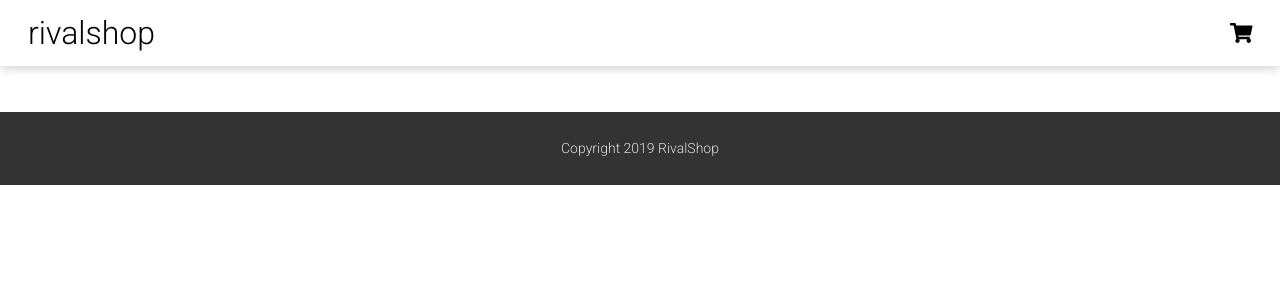
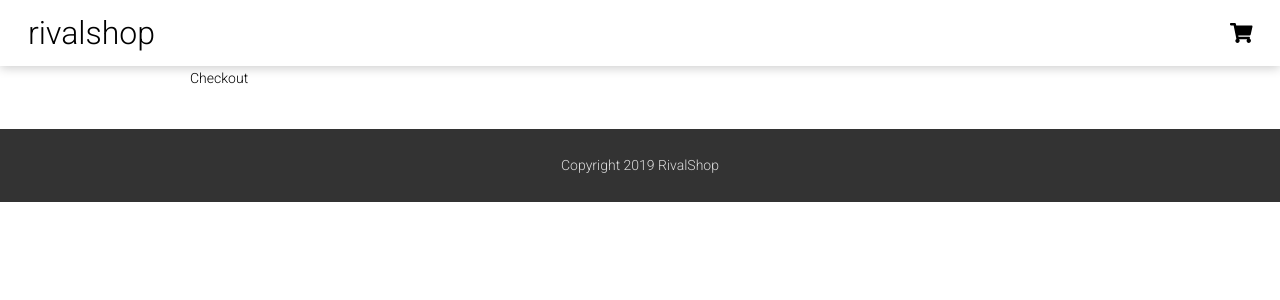
Before and after one commit to fantasticmrdavid/nerfshop, a React app: page /checkout in a window 1280 px wide. Shown: the top 300 px of the page. Built offline with nearby package versions, Linux system fonts and the light colour scheme.

Commit message:
Add checkout view links, update routing config

```diff
--- a/package.json
+++ b/package.json
@@ -41,6 +41,7 @@
     "react-nl2br": "0.4.0",
     "react-redux": "6.0.0",
     "react-router": "4.3.1",
+    "react-router-dom": "4.3.1",
     "redux": "4.0.1",
     "redux-persist": "5.10.0",
     "redux-thunk": "2.3.0",
--- a/src/components/CartPopover/index.jsx
+++ b/src/components/CartPopover/index.jsx
@@ -77,7 +77,7 @@ class CartPopover extends Component {
         { !isEmpty && (
           <Actions>
             <Cta onClick={hideCart}>Close</Cta>
-            <Cta primary href="/checkout">Checkout</Cta>
+            <Cta primary to="/checkout">Checkout</Cta>
           </Actions>
         )}
       </Popover>
--- a/src/components/Cta/index.jsx
+++ b/src/components/Cta/index.jsx
@@ -1,12 +1,21 @@
 import React from 'react';
+import PropTypes from 'prop-types';
+import { Link } from 'react-router-dom';
 import * as styles from './styles';
 
-export default (props) => {
+const Cta = (props) => {
+  const { to } = props;
   const {
     Button,
   } = styles;
 
-  return (
-    <Button {...props} />
-  );
+  const innerComp = <Button {...props} />;
+
+  return !!to ? <Link href={to} to={to}>{innerComp}</Link> : innerComp;
 };
+
+Cta.propTypes = {
+  to: PropTypes.string,
+};
+
+export default Cta;
--- a/src/components/Nav/index.jsx
+++ b/src/components/Nav/index.jsx
@@ -1,5 +1,6 @@
 import React, { Fragment } from 'react';
 import PropTypes from 'prop-types';
+import { Link } from 'react-router-dom';
 import { FontAwesomeIcon } from '@fortawesome/react-fontawesome';
 import { faShoppingCart } from '@fortawesome/free-solid-svg-icons';
 import CartPopoverContainer from 'containers/CartPopoverContainer';
@@ -24,7 +25,9 @@ const Nav = ({
     <Fragment>
       <Spacer />
       <Container>
-        <Logo>RivalShop</Logo>
+        <Link href="/" to="/">
+          <Logo>RivalShop</Logo>
+        </Link>
         <RightSection>
           <CartIcon focused={cartShown} onClick={cartShown ? hideCart : showCart}>
             <FontAwesomeIcon icon={faShoppingCart} />
--- a/src/routers/Routes.jsx
+++ b/src/routers/Routes.jsx
@@ -1,6 +1,7 @@
 import React from 'react';
 import { Switch, Route } from 'react-router';
 import Home from 'views/Home';
+import Checkout from 'views/Checkout';
 import Template from 'components/Template';
 
 const Routes = () => {
@@ -8,6 +9,7 @@ const Routes = () => {
     <Template>
       <Switch>
         <Route exact path="/" component={Home} />
+        <Route exact path="/checkout" component={Checkout} />
       </Switch>
     </Template>
   );
--- a/src/styles/reset.js
+++ b/src/styles/reset.js
@@ -44,6 +44,10 @@ table {
   border-collapse: collapse;
   border-spacing: 0;
 }
+a {
+  text-decoration: none;
+  color: inherit;
+}
 `;
 
 export default reset;
--- /dev/null
+++ b/src/views/Checkout/index.jsx
@@ -0,0 +1,11 @@
+import React from 'react';
+
+const Checkout = () => {
+  return (
+    <div>
+      Checkout
+    </div>
+  );
+};
+
+export default Checkout;
--- a/webpack.config.js
+++ b/webpack.config.js
@@ -52,6 +52,7 @@ module.exports = {
   },
   devServer: {
     contentBase: BUILD_DIR,
+    historyApiFallback: true,
   },
   plugins: [
     HtmlWebpackPluginConfig,
```
Also changed, not shown: 1 other file (tests, documents, lock files or other folders).
